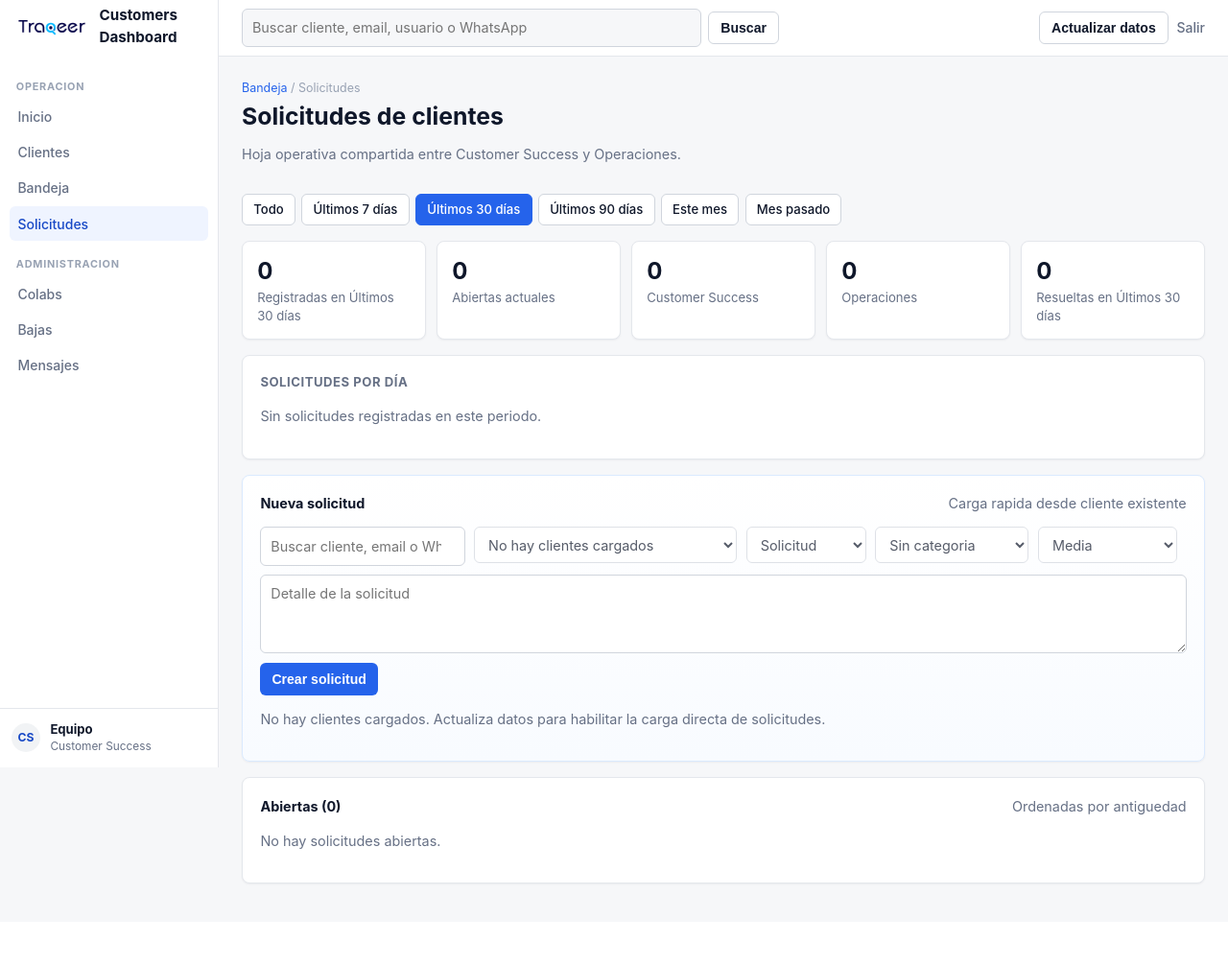
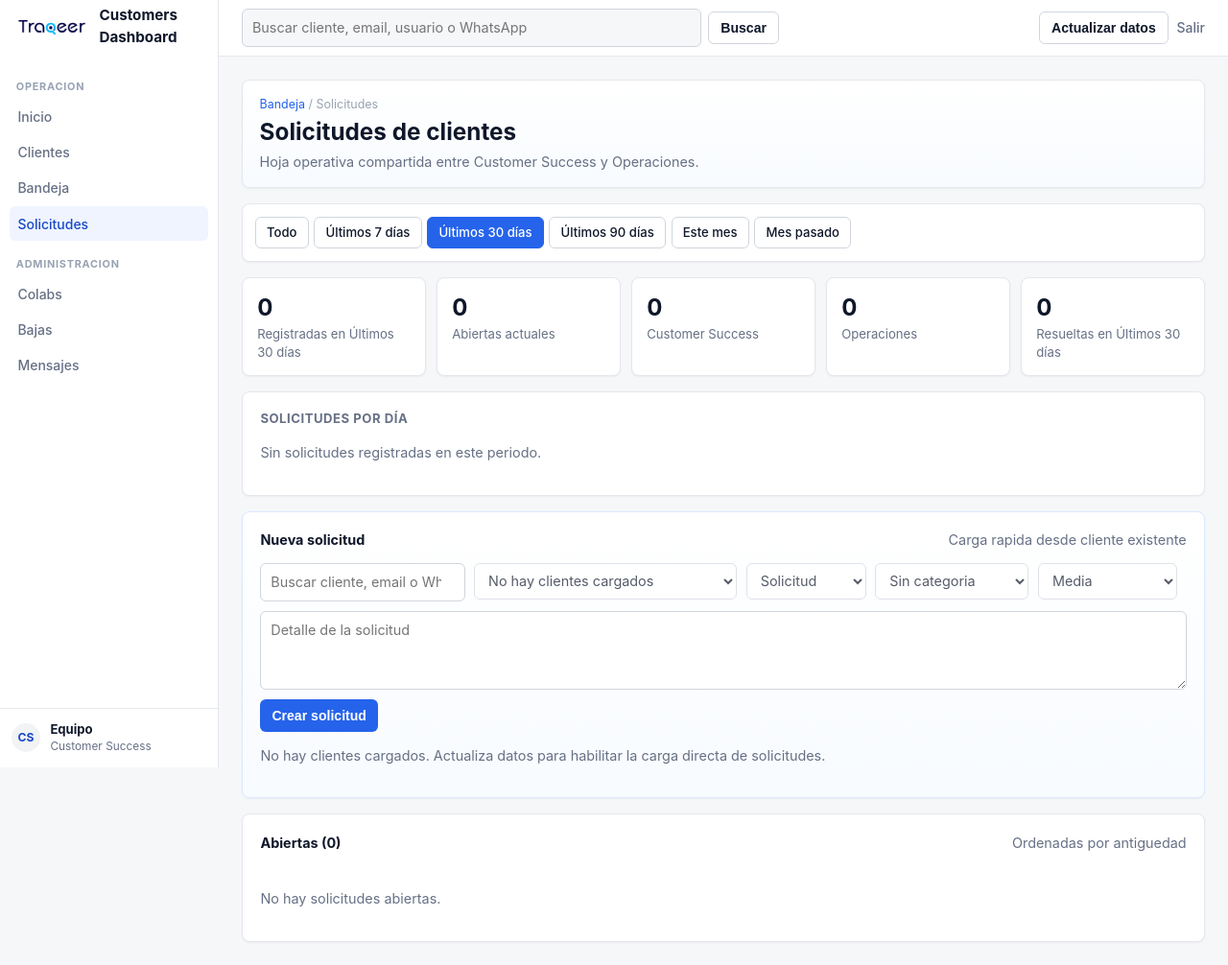
Before and after one commit to francods9-tech/customers, a Flask app: page /quejas in a window 1280 px wide. Shown: the whole page at 96% size. Before the commit the page ends 922 px from the top, so only its background shows below. Run offline with Flask 3, Linux system fonts and the light colour scheme; the visitor is signed in with stand-in values (Sample User, id 1).

Commit message:
Apply V5 UI polish across dashboard

```diff
--- a/static/style.css
+++ b/static/style.css
@@ -1540,6 +1540,201 @@ table.grid.clientes-grid {
   justify-self: start;
 }
 
+/* Redesign V5: balanced polish across primary screens */
+.polish-v5 {
+  gap: 1rem;
+  min-width: 0;
+}
+.polish-v5 > * {
+  min-width: 0;
+}
+.polish-v5 .page-head,
+.ticket-page-head {
+  position: relative;
+  overflow: hidden;
+  min-height: 92px;
+  padding: 1rem 1.1rem;
+  border: 1px solid var(--border);
+  border-radius: 8px;
+  background: linear-gradient(180deg, #fff 0%, #f8fbff 100%);
+  box-shadow: var(--shadow);
+}
+.polish-v5 .page-head h1,
+.ticket-page-head h1 {
+  font-size: 1.52rem;
+}
+.polish-v5 .page-head .muted,
+.ticket-page-head .muted {
+  margin: 0;
+  max-width: 820px;
+}
+.v5-toolbar,
+.polish-v5 .client-toolbar {
+  min-width: 0;
+  margin: 0;
+  padding: .8rem;
+  border: 1px solid var(--border);
+  border-radius: 8px;
+  background: var(--panel);
+  box-shadow: var(--shadow);
+}
+.polish-v5 .segmented-filter,
+.polish-v5 .presets {
+  gap: .35rem;
+}
+.polish-v5 .chip {
+  border-radius: 6px;
+}
+.polish-v5 .mini-kpis,
+.polish-v5 .dashboard-kpi-strip,
+.customer-health-strip {
+  margin: 0;
+}
+.polish-v5 .kpi,
+.polish-v5 .mini-kpis div,
+.polish-v5 .attention-card,
+.polish-v5 .base-state-item {
+  min-width: 0;
+  border-color: var(--border);
+  background: var(--panel);
+}
+.polish-v5 .mini-kpis strong,
+.polish-v5 .kpi-val,
+.polish-v5 .base-state-item span {
+  letter-spacing: 0;
+}
+.polish-v5 .panel {
+  min-width: 0;
+  margin-bottom: 0;
+}
+.v5-dashboard-grid,
+.v5-two-column {
+  align-items: start;
+}
+.v5-panel-stack {
+  display: grid;
+  gap: .8rem;
+}
+.v5-form-panel {
+  border-color: #dbeafe;
+  background: linear-gradient(180deg, #fff 0%, #f8fbff 100%);
+}
+.v5-table-surface,
+.polish-v5 .table-wrap {
+  max-width: 100%;
+}
+.polish-v5 table th {
+  height: 38px;
+}
+.polish-v5 table td {
+  overflow-wrap: anywhere;
+}
+.clients-page,
+.requests-page,
+.ticket-page {
+  display: grid;
+  gap: 1rem;
+}
+.clients-head,
+.requests-head {
+  margin-bottom: 0;
+}
+.clients-page .client-toolbar {
+  display: grid;
+  gap: .75rem;
+}
+.clients-page .segmented-filter {
+  max-height: 92px;
+  overflow: auto;
+  padding-bottom: .1rem;
+}
+.clients-page .client-filters {
+  grid-template-columns: minmax(260px, 1fr) minmax(180px, 220px) minmax(180px, 220px) auto;
+}
+.clientes-grid td:first-child,
+.requests-table td:first-child {
+  min-width: 260px;
+}
+.cliente-card,
+.request-card {
+  transition: border-color .15s, transform .15s;
+}
+.cliente-card:hover,
+.request-card:hover {
+  border-color: var(--accent);
+  transform: translateY(-1px);
+  text-decoration: none;
+}
+.requests-page .requests-period {
+  justify-content: flex-start;
+}
+.requests-chart-panel canvas {
+  max-height: 300px;
+}
+.request-board .panel-head,
+.v5-board-panel .panel-head {
+  min-height: 44px;
+}
+.requests-table-wrap {
+  max-height: min(680px, calc(100vh - 280px));
+}
+.ticket-page .ticket-page-head {
+  display: grid;
+  grid-template-columns: minmax(0, 1fr) minmax(260px, auto);
+  align-items: start;
+}
+.ticket-page .profile-badges {
+  justify-content: flex-end;
+}
+.ticket-page .ticket-thread {
+  min-height: 360px;
+}
+.ticket-page .ticket-sidebar {
+  position: sticky;
+  top: 84px;
+}
+.customer-page .customer-head,
+.customer-page .customer-command-grid,
+.customer-page .customer-info-grid,
+.customer-page .customer-health-strip {
+  min-width: 0;
+}
+.customer-page .customer-health-strip {
+  grid-template-columns: repeat(auto-fit, minmax(190px, 1fr));
+}
+.customer-page .customer-main-column,
+.customer-page .customer-side-column {
+  gap: .85rem;
+}
+.customer-page .customer-info-grid {
+  grid-template-columns: minmax(220px, .85fr) minmax(280px, 1fr) minmax(220px, .85fr);
+}
+.inbox-page .inbox-panel {
+  border-left-width: 4px;
+}
+.inbox-page .inbox-row {
+  min-height: 66px;
+}
+.inbox-page .inbox-meta {
+  align-items: center;
+}
+.collabs-page .creator-card,
+.messages-page .message-card {
+  transition: border-color .15s, transform .15s;
+}
+.collabs-page .creator-card:hover,
+.messages-page .message-card:hover {
+  border-color: var(--accent);
+  transform: translateY(-1px);
+}
+.messages-page .redesigned-message-list {
+  grid-template-columns: repeat(auto-fit, minmax(320px, 1fr));
+}
+.messages-page .message-body {
+  max-height: 240px;
+  overflow: auto;
+}
+
 @media (max-width: 820px) {
   .app-shell {
     display: block;
--- a/templates/bajas.html
+++ b/templates/bajas.html
@@ -2,7 +2,7 @@
 {% block title %}Bajas{% endblock %}
 {% block content %}
 
-<div class="churn-page page">
+<div class="churn-page page polish-v5">
   <div class="page-head churn-head">
     <div>
       <div class="crumb"><a href="{{ url_for('index') }}">Inicio</a> / Bajas</div>
@@ -11,7 +11,7 @@
     </div>
   </div>
 
-  <form method="get" class="churn-toolbar periodo-bar">
+  <form method="get" class="churn-toolbar periodo-bar v5-toolbar">
     <div class="presets">
       {% for key, plabel in presets %}
         <a class="chip {{ 'chip-on' if label == plabel }}" href="{{ url_for('bajas_list', preset=key, canal=canal) }}">{{ plabel }}</a>
--- a/templates/bandeja.html
+++ b/templates/bandeja.html
@@ -2,7 +2,7 @@
 {% block title %}Bandeja{% endblock %}
 {% block content %}
 
-<div class="inbox-page page">
+<div class="inbox-page page polish-v5">
   <div class="page-head inbox-head">
     <div>
       <div class="crumb">Operacion / Bandeja</div>
@@ -27,7 +27,7 @@
     </div>
   {% endmacro %}
 
-  <div class="inbox-buckets">
+  <div class="inbox-buckets v5-panel-stack">
     <section class="inbox-panel panel tone-warning">
       <div class="panel-head">
         <h2>Riesgo de churn ({{ pendientes.churn|length }})</h2>
--- a/templates/colabs.html
+++ b/templates/colabs.html
@@ -2,7 +2,7 @@
 {% block title %}Colabs{% endblock %}
 {% block content %}
 
-<div class="collabs-page page">
+<div class="collabs-page page polish-v5">
   <div class="page-head collabs-head">
     <div>
       <div class="crumb">Administracion / Colabs</div>
@@ -19,7 +19,7 @@
     <div><strong>{{ creator_stats.proximas }}</strong><span>Con proxima accion</span></div>
   </div>
 
-  <section class="collab-form-panel panel">
+  <section class="collab-form-panel panel v5-form-panel">
     <div class="panel-head">
       <h2>Agregar creador</h2>
       <span class="muted">Prospectos, acuerdos y proximas acciones</span>
--- a/templates/dashboard.html
+++ b/templates/dashboard.html
@@ -2,7 +2,7 @@
 {% block title %}Inicio{% endblock %}
 {% block content %}
 
-<div class="dashboard-page page">
+<div class="dashboard-page page polish-v5">
   {% if not snap or not snap.eventos %}
     <div class="page-head dashboard-head">
       <div>
@@ -64,7 +64,7 @@
       {% endfor %}
     </div>
 
-    <div class="dashboard-main-grid">
+    <div class="dashboard-main-grid v5-dashboard-grid">
       <section class="panel dashboard-chart-panel">
         <div class="panel-head">
           <h2>Altas, bajas y trials por {{ serie.agrupado }}</h2>
@@ -108,7 +108,7 @@
       </section>
     </div>
 
-    <div class="dashboard-main-grid dashboard-secondary-grid">
+    <div class="dashboard-main-grid dashboard-secondary-grid v5-dashboard-grid">
       <section class="panel dashboard-chart-panel">
         <div class="panel-head">
           <h2>{{ canales_titulo or "Base actual por canal" }}</h2>
--- a/templates/ficha.html
+++ b/templates/ficha.html
@@ -2,7 +2,7 @@
 {% block title %}{{ c.nombre }}{% endblock %}
 {% block content %}
 
-<div class="customer-page page">
+<div class="customer-page page polish-v5">
   <div class="page-head customer-head">
     <div>
       <div class="crumb"><a href="{{ url_for('clientes_list') }}">Clientes</a> / {{ c.nombre }}</div>
@@ -88,7 +88,7 @@
 
   <span class="attention-panel customer-profile-grid profile-secondary-grid" hidden></span>
 
-  <div class="customer-command-grid">
+  <div class="customer-command-grid v5-two-column">
     <div class="customer-main-column">
       <section class="panel">
         <div class="panel-head">
--- a/templates/mensajes.html
+++ b/templates/mensajes.html
@@ -2,7 +2,7 @@
 {% block title %}Mensajes{% endblock %}
 {% block content %}
 
-<div class="messages-page page">
+<div class="messages-page page polish-v5">
   <div class="page-head messages-head">
     <div>
       <div class="crumb">Administracion / Mensajes</div>
@@ -11,7 +11,7 @@
     </div>
   </div>
 
-  <section class="message-toolbar panel">
+  <section class="message-toolbar panel v5-toolbar">
     <div class="panel-head">
       <h2>Buscar</h2>
       <form method="post" action="{{ url_for('add_mensaje_categoria') }}" class="inline category-form">
--- a/templates/quejas.html
+++ b/templates/quejas.html
@@ -2,7 +2,8 @@
 {% block title %}Solicitudes{% endblock %}
 {% block content %}
 
-<div class="page-head">
+<div class="requests-page page polish-v5">
+<div class="page-head requests-head">
   <div>
     <div class="crumb"><a href="{{ url_for('bandeja') }}">Bandeja</a> / Solicitudes</div>
     <h1>Solicitudes de clientes</h1>
@@ -10,7 +11,7 @@
   </div>
 </div>
 
-<form method="get" class="periodo-bar">
+<form method="get" class="periodo-bar requests-period v5-toolbar">
   <div class="presets">
     {% for key, plabel in presets %}
       <a class="chip {{ 'chip-on' if label == plabel }}" href="{{ url_for('quejas_list', preset=key) }}">{{ plabel }}</a>
@@ -18,7 +19,7 @@
   </div>
 </form>
 
-<div class="mini-kpis">
+<div class="mini-kpis requests-kpi-strip">
   <div><strong>{{ period_stats.total }}</strong><span>Registradas en {{ label }}</span></div>
   <div><strong>{{ request_stats.total_abiertas }}</strong><span>Abiertas actuales</span></div>
   <div><strong>{{ period_stats.por_equipo.cs }}</strong><span>Customer Success</span></div>
@@ -26,7 +27,7 @@
   <div><strong>{{ period_stats.total_resueltas }}</strong><span>Resueltas en {{ label }}</span></div>
 </div>
 
-<section class="panel">
+<section class="panel requests-chart-panel">
   <h2>Solicitudes por {{ serie_solicitudes.agrupado }}</h2>
   {% if serie_solicitudes.valores|sum %}
     <canvas id="chartSolicitudes" height="105"></canvas>
@@ -35,7 +36,7 @@
   {% endif %}
 </section>
 
-<section class="request-form-panel panel">
+<section class="request-form-panel panel v5-form-panel">
   <div class="panel-head">
     <h2>Nueva solicitud</h2>
     <span class="muted">Carga rapida desde cliente existente</span>
@@ -93,7 +94,7 @@
   {% endif %}
 </section>
 
-<section class="panel request-board">
+<section class="panel request-board v5-board-panel">
   <div class="panel-head">
     <h2>Abiertas ({{ abiertas|length }})</h2>
     <span class="muted">Ordenadas por antiguedad</span>
@@ -187,7 +188,7 @@
 </section>
 
 {% if resueltas %}
-<section class="panel">
+<section class="panel v5-board-panel">
   <div class="panel-head">
     <h2>Resueltas (ultimas {{ resueltas|length }})</h2>
     <span class="muted">Historial reciente</span>
@@ -308,4 +309,5 @@
     });
   });
 </script>
+</div>
 {% endblock %}
--- a/templates/ticket.html
+++ b/templates/ticket.html
@@ -2,6 +2,7 @@
 {% block title %}Ticket #{{ ticket.id }}{% endblock %}
 {% block content %}
 
+<div class="ticket-page page polish-v5">
 <div class="page-head ticket-page-head">
   <div>
     <div class="crumb"><a href="{{ url_for('quejas_list') }}">Solicitudes</a> / Ticket #{{ ticket.id }}</div>
@@ -23,7 +24,7 @@
   </div>
 </div>
 
-<div class="ticket-layout">
+<div class="ticket-layout v5-two-column">
   <section class="panel ticket-thread">
     <div class="panel-head">
       <h2>Conversacion interna</h2>
@@ -123,5 +124,6 @@
     </section>
   </aside>
 </div>
+</div>
 
 {% endblock %}
```
Also changed, not shown: other parts of static/style.css (+31 -0 lines), status.md (+16 -0 lines), templates/clientes.html (+7 -5 lines), tests/test_app_routes.py (+66 -14 lines).
